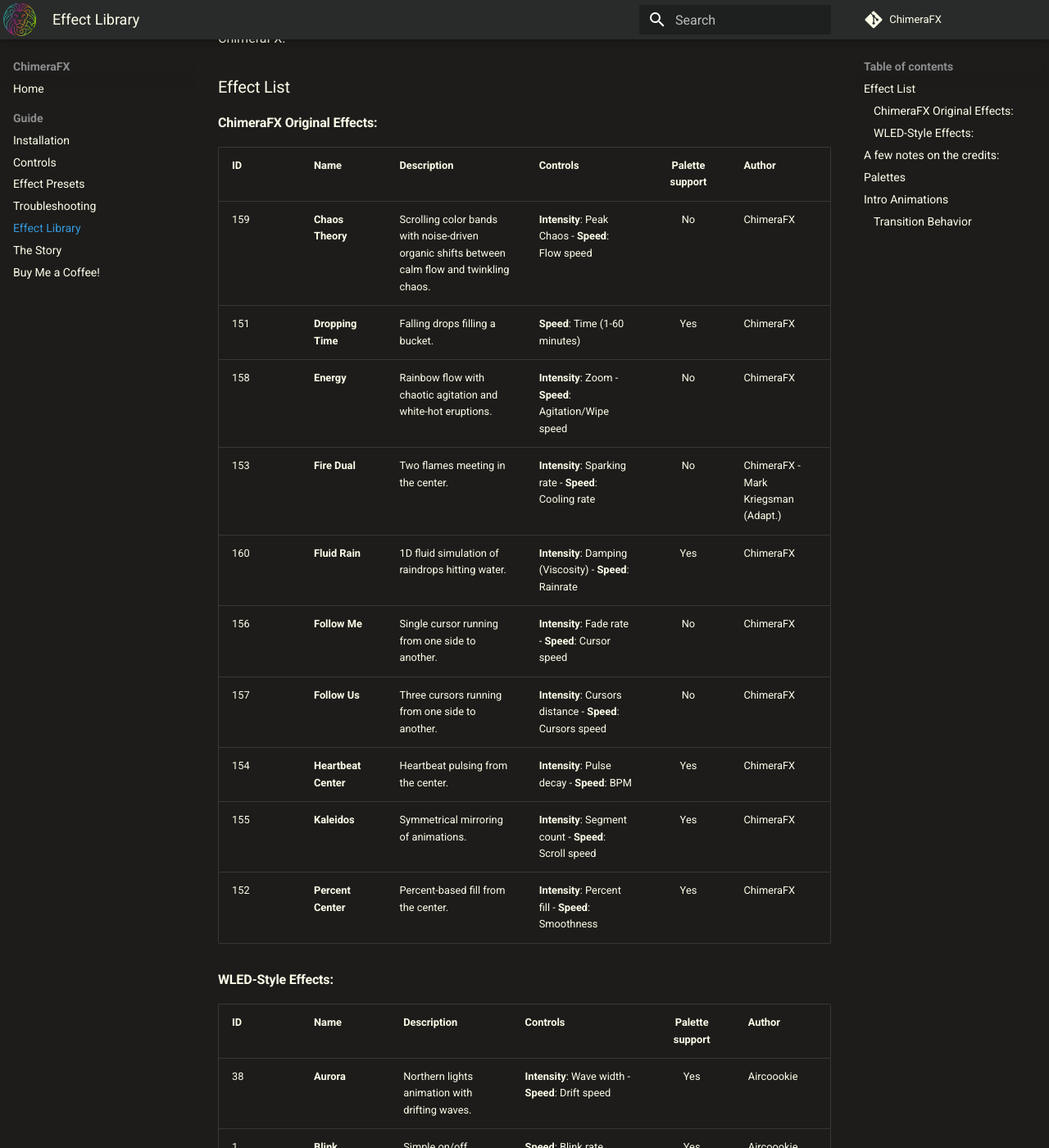
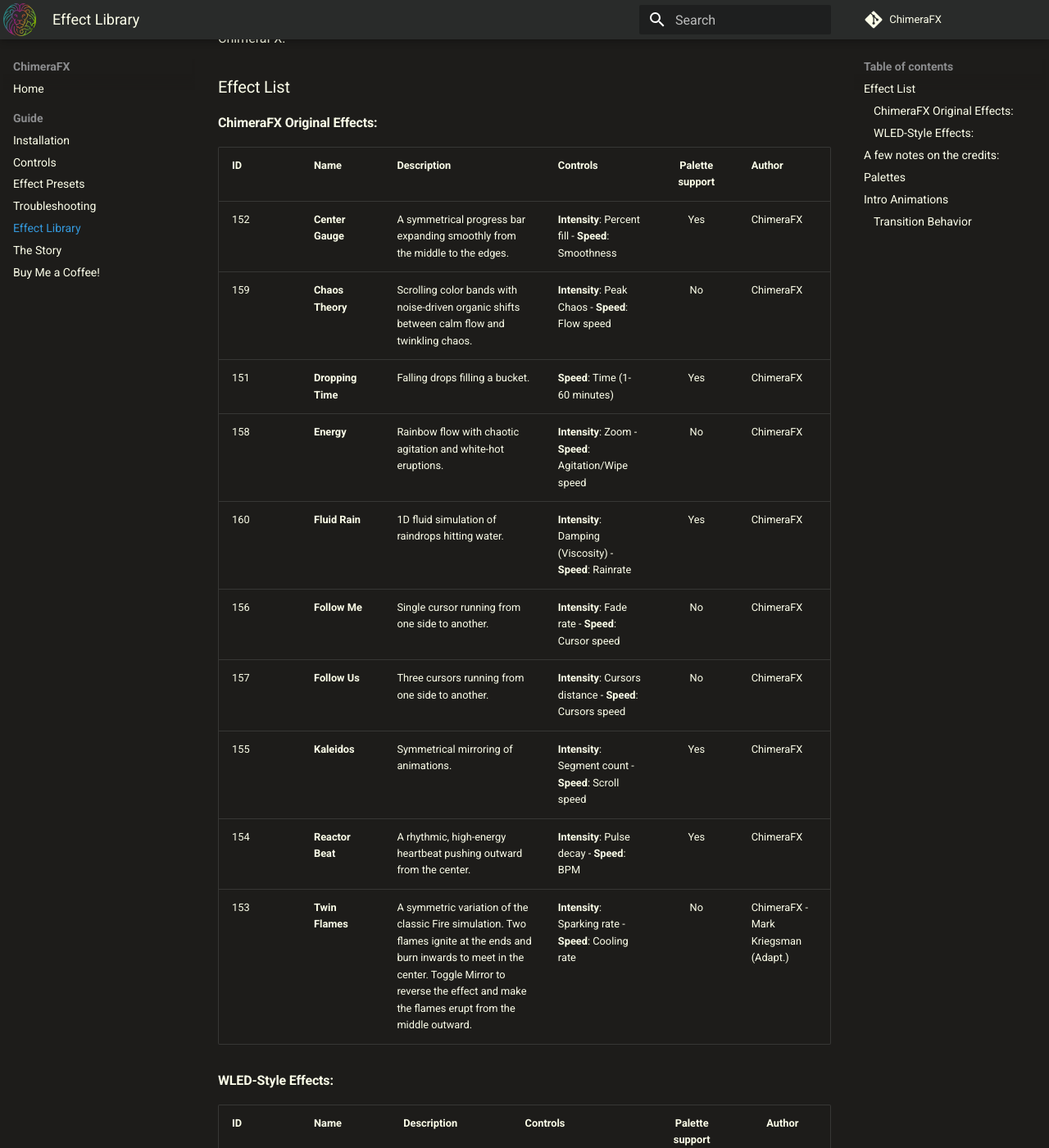
Before and after one commit to effelle/ChimeraFX, an MkDocs documentation site: the page built from docs/Effects-Library.md, in a window 1280 px wide and 1400 px high, scrolled down 341 px. Shown: the whole window at 82% size. Built offline with MkDocs 1.6.1 and Material for MkDocs 9.7.7, drawn with Linux system fonts in a browser that asks for light colours; comment, search, counter and statistics services are not loaded; some of the changed text lies outside the part shown.

Commit message:
docs/feat: rename effects and alphabetize library lists

```diff
--- a/docs/Effects-Library.md
+++ b/docs/Effects-Library.md
@@ -11,21 +11,21 @@
 
 | ID | Name | Description | Controls | Palette support | Author |
 |:---|:---|:---|:---|:---:|:---|
+| 152 | **Center Gauge**| A symmetrical progress bar expanding smoothly from the middle to the edges. | **Intensity**: Percent fill - **Speed**: Smoothness | Yes | ChimeraFX |
 | 159 | **Chaos Theory** | Scrolling color bands with noise-driven organic shifts between calm flow and twinkling chaos. | **Intensity**: Peak Chaos - **Speed**: Flow speed | No | ChimeraFX |
 | 151 | **Dropping Time**| Falling drops filling a bucket. | **Speed**: Time (1-60 minutes) | Yes | ChimeraFX |
 | 158 | **Energy** | Rainbow flow with chaotic agitation and white-hot eruptions. | **Intensity**: Zoom - **Speed**: Agitation/Wipe speed | No | ChimeraFX |
-| 153 | **Fire Dual** | Two flames meeting in the center. | **Intensity**: Sparking rate - **Speed**: Cooling rate | No | ChimeraFX - Mark Kriegsman (Adapt.) |
 | 160 | **Fluid Rain** | 1D fluid simulation of raindrops hitting water. | **Intensity**: Damping (Viscosity) - **Speed**: Rainrate | Yes | ChimeraFX |
 | 156 | **Follow Me** | Single cursor running from one side to another. | **Intensity**: Fade rate - **Speed**: Cursor speed | No | ChimeraFX |
 | 157 | **Follow Us** | Three cursors running from one side to another. | **Intensity**: Cursors distance - **Speed**: Cursors speed | No | ChimeraFX |
-| 154 | **Heartbeat Center**| Heartbeat pulsing from the center. | **Intensity**: Pulse decay - **Speed**: BPM | Yes | ChimeraFX |
 | 155 | **Kaleidos** | Symmetrical mirroring of animations. | **Intensity**: Segment count - **Speed**: Scroll speed | Yes | ChimeraFX |
-| 152 | **Percent Center**| Percent-based fill from the center. | **Intensity**: Percent fill - **Speed**: Smoothness | Yes | ChimeraFX |
+| 154 | **Reactor Beat**| A rhythmic, high-energy heartbeat pushing outward from the center. | **Intensity**: Pulse decay - **Speed**: BPM | Yes | ChimeraFX |
+| 153 | **Twin Flames** | A symmetric variation of the classic Fire simulation. Two flames ignite at the ends and burn inwards to meet in the center. Toggle Mirror to reverse the effect and make the flames erupt from the middle outward. | **Intensity**: Sparking rate - **Speed**: Cooling rate | No | ChimeraFX - Mark Kriegsman (Adapt.) |
 
 #### WLED-Style Effects:
 
 | ID | Name | Description | Controls | Palette support | Author |
-|:---|:---|:---|:---|:---:|:---|
+|:---|:---|:---|:---|:---:|:---:|
 | 38 | **Aurora** | Northern lights animation with drifting waves. | **Intensity**: Wave width - **Speed**: Drift speed | Yes | Aircoookie |
 | 1 | **Blink** | Simple on/off blinking. | **Speed**: Blink rate | Yes | Aircoookie |
 | 26 | **Blink Rainbow** | Blinking with color cycling. | **Speed**: Blink rate - **Intensity**: Color speed | Yes | Aircoookie |
@@ -49,6 +49,7 @@
 | 107 | **Noise Pal** | Perlin noise color movement. | **Intensity**: Zoom - **Speed**: Drift speed | Yes | WLED |
 | 101 | **Ocean** | Gentle ocean waves (Pacifica). | **Intensity**: Zoom/Scale - **Speed**: Wave speed | No | Mark Kriegsman |
 | 98 | **Percent** | Percent-based fill (Progress Bar). | **Intensity**: Percent fill - **Speed**: Smoothness | Yes | Aircoookie |
+| 105 | **Phased** | A dynamic color mapping animation. | **Intensity**: Zoom/Density - **Speed**: Transition speed | Yes | Aircoookie |
 | 97 | **Plasma** | Multi-layer Perlin noise plasma. | **Intensity**: Frequency - **Speed**: Morph speed | Yes | Jeremy Williams |
 | 95 | **Popcorn** | Bouncing particles simulation. | **Intensity**: Particle count - **Speed**: Bounciness | Yes | Aircoookie |
 | 9 | **Rainbow** | Moving per-pixel rainbow. | **Intensity**: Zoom/Density - **Speed**: Flow speed | Yes | Harm Aldick |
```
Also changed, not shown: chimera_fx_effects.yaml (+21 -452 lines).
